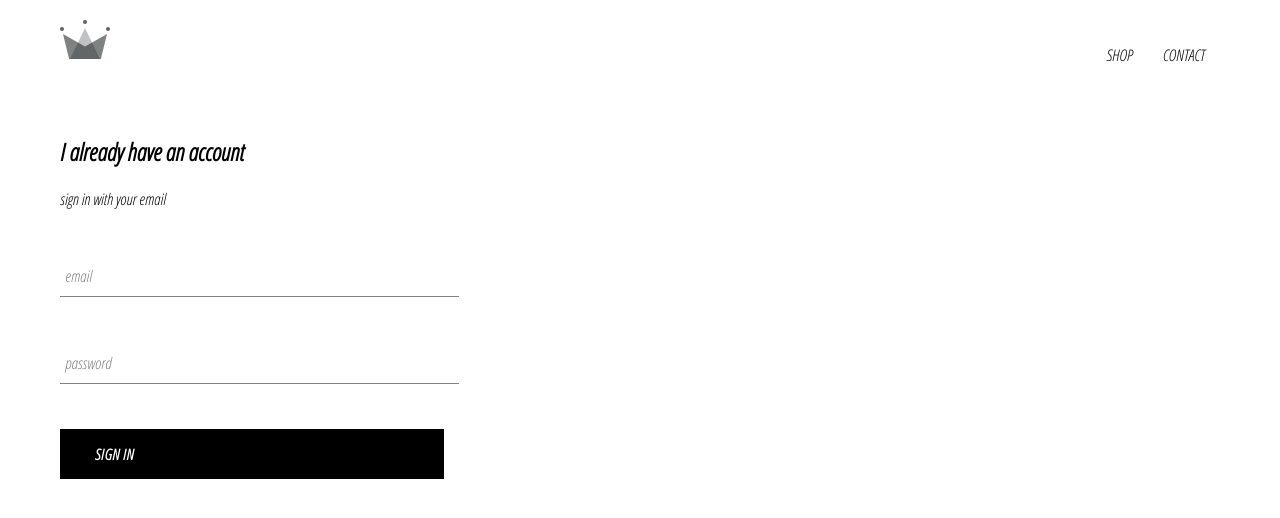
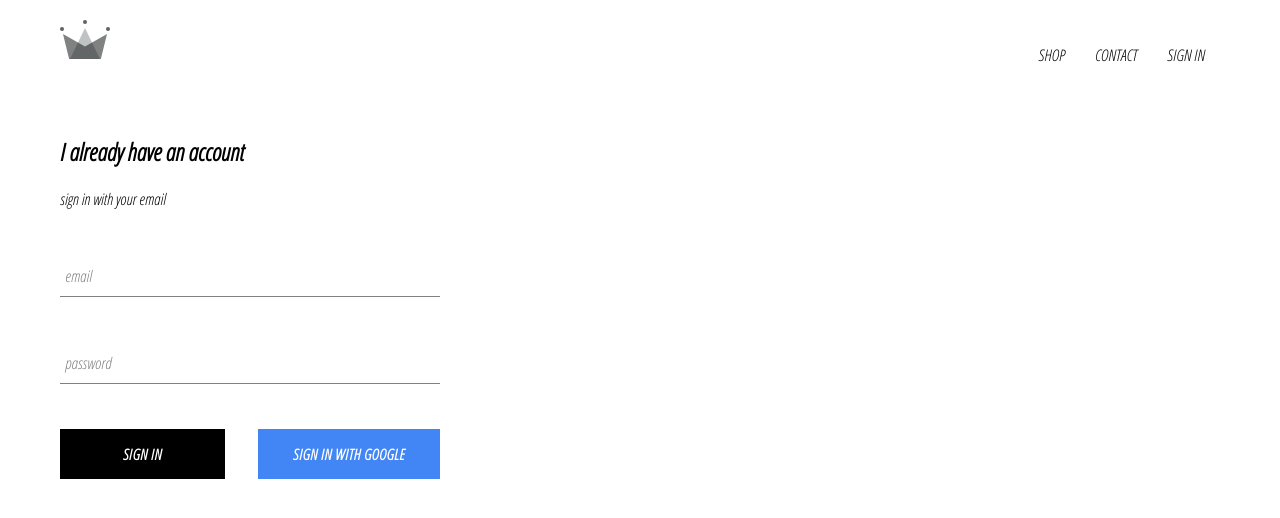
Before and after one commit to amirreza-ashrafi-dev/cloth-ecommerce, a React (Create React App) app: page /signin in a window 1280 px wide. Shown: the top 518 px of the page. Built offline with nearby package versions, Linux system fonts and the light colour scheme; no server answers.

Commit message:
integrated firebase into application, created sign in page with sign in component and sign in with google

```diff
--- a/package.json
+++ b/package.json
@@ -6,6 +6,7 @@
     "@testing-library/jest-dom": "^5.11.9",
     "@testing-library/react": "^11.2.5",
     "@testing-library/user-event": "^12.8.3",
+    "firebase": "^8.3.1",
     "node-sass": "^5.0.0",
     "react": "^17.0.1",
     "react-dom": "^17.0.1",
--- a/src/App.css
+++ b/src/App.css
@@ -7,3 +7,7 @@
   text-decoration: none;
   color: black;
 }
+
+*{
+  box-sizing: border-box;
+}
--- a/src/App.js
+++ b/src/App.js
@@ -1,14 +1,37 @@
 import "./App.css";
+import React from "react";
 import Homepage from "./pages/homepage/homepage.component";
 import { Route, Switch } from "react-router-dom";
 import Shoppage from "./pages/shop/shop.component";
 import Header from "./components/header/header.component";
-import signInAndSignUppage from './pages/sign-in-and-sign-up/sign-in-and-sign-up.component';
+import signInAndSignUppage from "./pages/sign-in-and-sign-up/sign-in-and-sign-up.component";
+import { auth } from "./firebase/firebase.utils";
 
-function App() {
+class App extends React.Component {
+  constructor() {
+    super();
+    this.state = {
+      currentUser: null,
+    };
+  }
+
+  unsubscribeFromAuth = null;
+
+  componentDidMount() {
+    this.unsubscribeFromAuth = auth.onAuthStateChanged((user) => {
+      this.setState({ currentUser: user });
+      console.log(user);
+    });
+  }
+
+  componentWillUnmount() {
+    this.unsubscribeFromAuth();
+  }
+
+  render() {
     return (
       <div>
-      <Header />
+        <Header currentUser = {this.state.currentUser} />
         <Switch>
           <Route exact path="/" component={Homepage} />
           <Route path="/shop" component={Shoppage} />
@@ -17,5 +40,6 @@
       </div>
     );
   }
+}
 
 export default App;
--- a/src/components/custom-button/custom-button.component.jsx
+++ b/src/components/custom-button/custom-button.component.jsx
@@ -1,8 +1,8 @@
 import React from 'react';
 import './custom-button.styles.scss';
 
-const CustomButton = ({ children, ...otherprops }) => (
-    <div className="custom-button" {...otherprops}>{children}</div>
+const CustomButton = ({ children, isGoogleSignIn, ...otherprops }) => (
+    <div className={`${isGoogleSignIn ? 'google-sign-in' : ''} custom-button `} {...otherprops}>{children}</div>
 )
 
 export default CustomButton;
--- a/src/components/custom-button/custom-button.styles.scss
+++ b/src/components/custom-button/custom-button.styles.scss
@@ -13,10 +13,21 @@
     font-weight: bolder;
     border: none;
     cursor: pointer;
+    // padding: 10px;
+    text-align: center;
 
     &:hover {
       background-color: white;
       color: black;
       border: 1px solid black;
     }
+
+    &.google-sign-in{
+      background-color: #4285f4;
+      color: white;
+      &:hover{
+        background-color: #357ae8;
+        border: none;
+      }
+    }
   }
--- a/src/components/header/header.component.jsx
+++ b/src/components/header/header.component.jsx
@@ -1,9 +1,10 @@
 import React from "react";
 import { Link } from "react-router-dom";
 import { ReactComponent as Logo } from "../../assets/crown.svg";
+import { auth } from '../../firebase/firebase.utils';
 import "./header.styles.scss";
 
-const Header = () => {
+const Header = ({ currentUser }) => {
   return (
     <div className="header">
       <Link to="/" className="logo-ccontainer">
@@ -17,6 +18,10 @@
         <Link to="/shop" className="option">
           CONTACT
         </Link>
+        {
+          currentUser ? <div className='option' onClick={() => auth.signOut()}>SIGN OUT</div> :
+            <Link className="option" to="/signin">SIGN IN </Link>
+        }
       </div>
     </div>
   );
--- a/src/components/header/header.styles.scss
+++ b/src/components/header/header.styles.scss
@@ -17,6 +17,7 @@
       display: flex;
       align-items: center;
       justify-content: flex-end;
+      cursor: pointer;
 
       .option {
         padding: 10px 15px;
--- a/src/components/sign-in/sign-in.component.jsx
+++ b/src/components/sign-in/sign-in.component.jsx
@@ -2,6 +2,7 @@
 import './sign-in.styles.scss';
 import FormInput from '../form-input/form-input.component';
 import CustomButton from '../custom-button/custom-button.component';
+import { signInWithGoogle } from '../../firebase/firebase.utils';
 
 class SignIn extends React.Component {
     constructor(props) {
@@ -31,7 +32,10 @@
                 <form onSubmit={this.handleSubmit}>
                     <FormInput type="text" name="email" value={this.state.email} handleChange={this.handleChange} label="email" required />
                     <FormInput type="password" name="password" value={this.state.password} handleChange={this.handleChange} label="password" required />
-                    <CustomButton type="submit">Sign In</CustomButton>
+                    <div className="buttons">
+                        <CustomButton type="submit">Sign In</CustomButton>
+                        <CustomButton type="submit" onClick={signInWithGoogle} isGoogleSignIn>Sign In with google</CustomButton>
+                    </div>
                 </form>
             </div>
         )
--- a/src/components/sign-in/sign-in.styles.scss
+++ b/src/components/sign-in/sign-in.styles.scss
@@ -1,9 +1,14 @@
 .sign-in{
-    width: 30vw;
+    width: 380px;
     display: flex;
     flex-direction: column;
 
     .title{
-        margin: 10px 0;
+        margin: 10px 0 ;
+    }
+
+    .buttons{
+        display: flex;;
+        justify-content: space-between;
     }
 }
--- /dev/null
+++ b/src/firebase/firebase.utils.js
@@ -0,0 +1,24 @@
+import firebase from "firebase";
+import "firebase/firestore";
+import "firebase/auth";
+
+const config = {
+  apiKey: "AIzaSyB3AAAswAvIyG5Civ2lhfT8aZHd7YB9RlA",
+  authDomain: "cloth-ecommerce-c47b0.firebaseapp.com",
+  projectId: "cloth-ecommerce-c47b0",
+  storageBucket: "cloth-ecommerce-c47b0.appspot.com",
+  messagingSenderId: "797579748096",
+  appId: "1:797579748096:web:8c1f6ae5a7cbfc8bd309e5",
+};
+
+firebase.initializeApp(config);
+
+export const auth = firebase.auth();
+export const firestore = firebase.firestore();
+
+
+const provider = new firebase.auth.GoogleAuthProvider();
+provider.setCustomParameters({prompt : 'select_account'});
+export const signInWithGoogle = () => auth.signInWithPopup(provider);
+
+export default firebase;
```
Also changed, not shown: 2 other files (tests, documents, lock files or other folders). Lines whose indentation alone changed are shown as unchanged.
